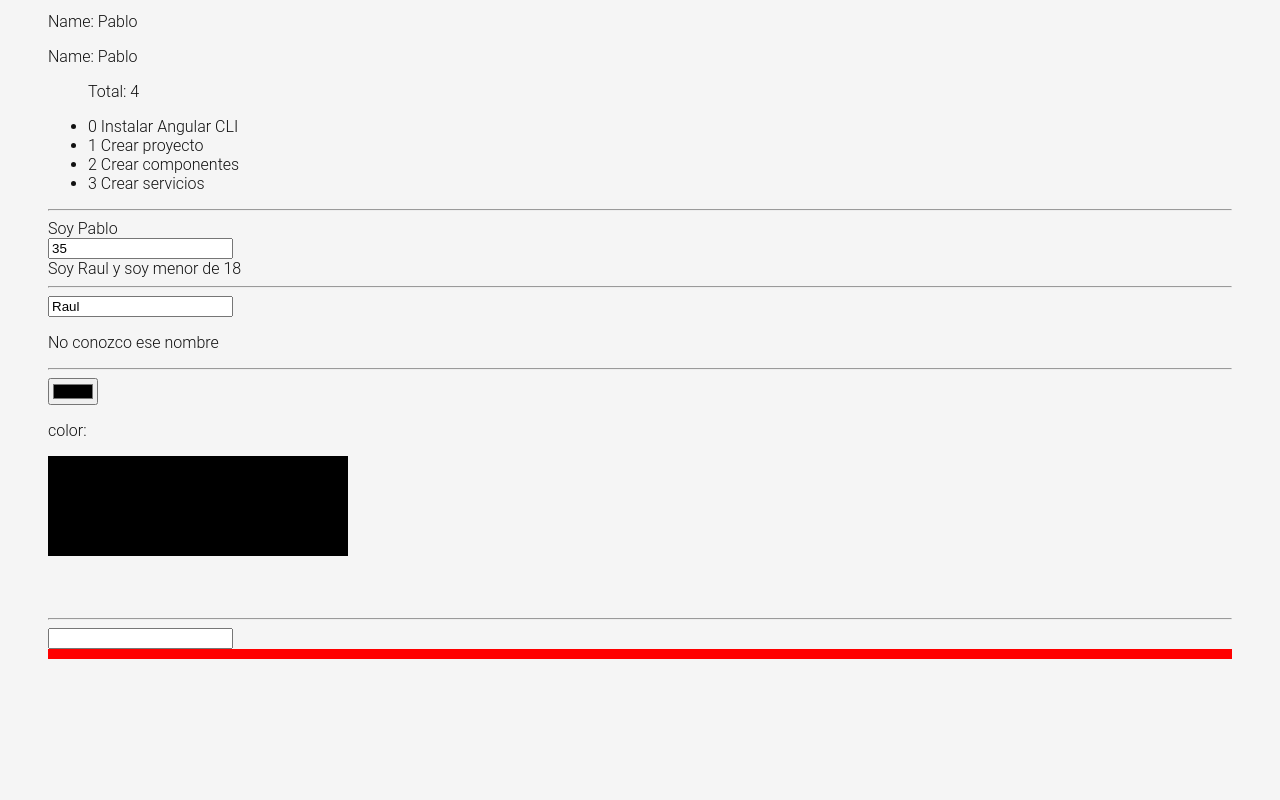
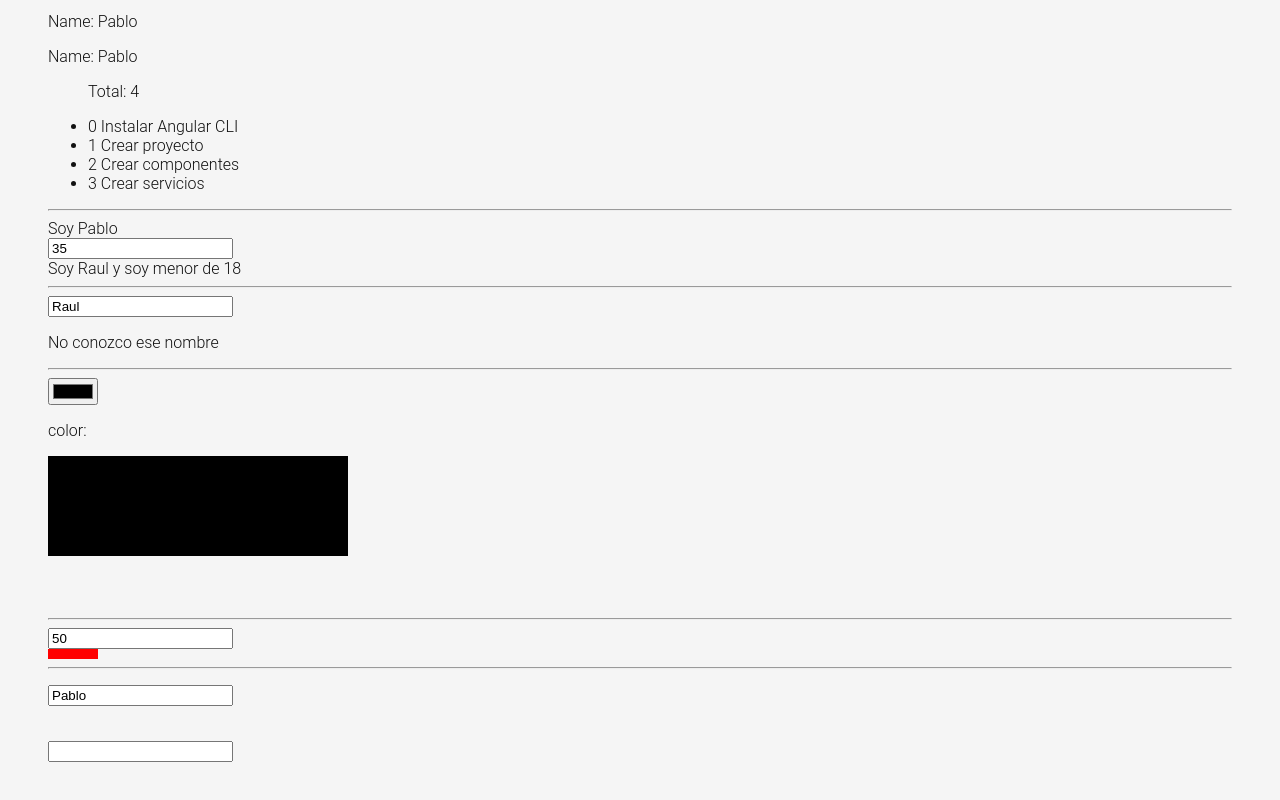
Before and after one commit to PabloGarRod/TODOAPP, an Angular app: page /labs in a window 1280 px wide. Shown: the part 1222-2022 px from the top of the page. Before the commit the page ends 1929 px from the top, so only its background shows below. Built offline with nearby package versions, Linux system fonts and the light colour scheme.

Commit message:
Clases en Angular

```diff
--- a/src/app/pages/home/home.component.html
+++ b/src/app/pages/home/home.component.html
@@ -18,7 +18,10 @@
 
     <section class="main">
       <ul class="todo-list">
-        <li *ngFor="let task of tasks(); index as i">
+        <li
+          *ngFor="let task of tasks(); index as i"
+          [class.completed]="task.completed"
+        >
           <div class="view">
             <input
               class="toggle"
--- a/src/app/pages/labs/labs.component.css
+++ b/src/app/pages/labs/labs.component.css
@@ -13,3 +13,14 @@ button {
   display: block;
   background-color: red;
 }
+
+.message-error {
+  background-color: red;
+  color: white;
+  opacity: 0;
+  transition: all linear 0.5s;
+}
+
+.message-error.show {
+  opacity: 1;
+}
--- a/src/app/pages/labs/labs.component.html
+++ b/src/app/pages/labs/labs.component.html
@@ -86,4 +86,17 @@
   <hr />
   <input type="number" [formControl]="widthCtrl" />
   <span class="box" [style.width.px]="widthCtrl.value"></span>
+  <hr />
+  <p>
+    <input type="text" [formControl]="nameCtrl" />
+    <br />
+    <span
+      class="message-error"
+      [class.show]="nameCtrl.invalid && nameCtrl.touched"
+      >Nombre invalido</span
+    >
+  </p>
+  <p>
+    <input type="text" />
+  </p>
 </div>
--- a/src/app/pages/labs/labs.component.ts
+++ b/src/app/pages/labs/labs.component.ts
@@ -1,6 +1,6 @@
 import { Component, signal } from '@angular/core';
 import { CommonModule } from '@angular/common';
-import { FormControl, ReactiveFormsModule } from '@angular/forms';
+import { FormControl, ReactiveFormsModule, Validators } from '@angular/forms';
 
 @Component({
   selector: 'app-labs',
@@ -28,7 +28,13 @@ export class LabsComponent {
   });
 
   colorCtrl = new FormControl();
-  widthCtrl = new FormControl();
+  widthCtrl = new FormControl(50, {
+    nonNullable: true,
+  });
+  nameCtrl = new FormControl('Pablo', {
+    nonNullable: true,
+    validators: [Validators.required, Validators.minLength(3)],
+  });
 
   constructor() {
     this.colorCtrl.valueChanges.subscribe((value) => {
```
